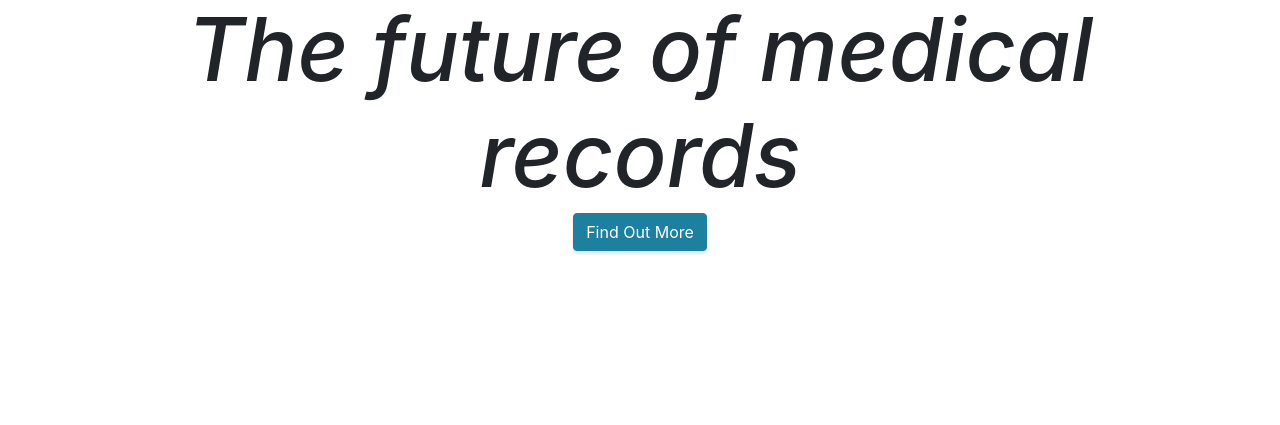
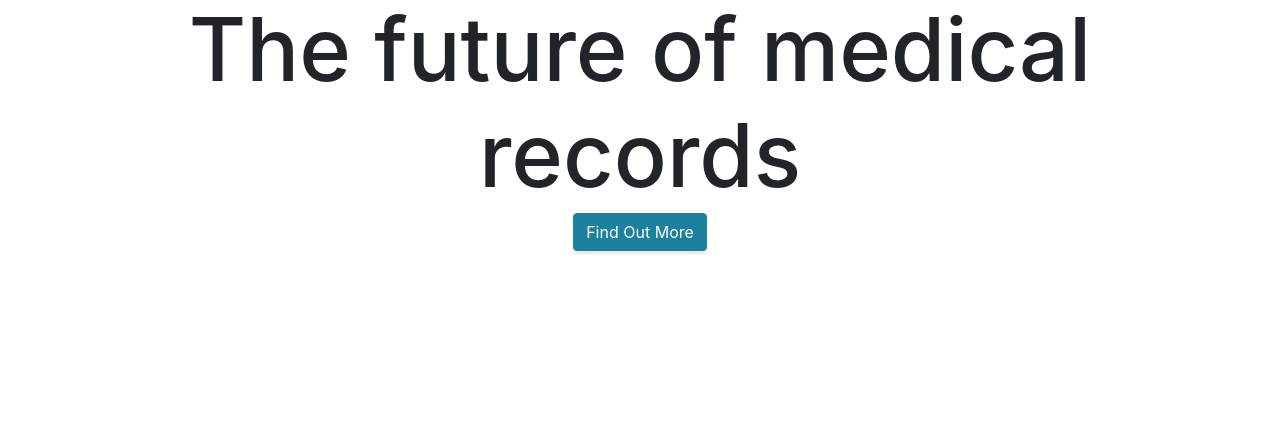
Before and after one commit to phr-chain/website, a website with bundled scripts: page index.html in a window 1280 px wide. Shown: the part 375-800 px from the top of the page. Built offline with nearby package versions, Linux system fonts and the light colour scheme.

Commit message:
Update index.html

```diff
--- a/index.html
+++ b/index.html
@@ -60,7 +60,7 @@
     <div class="container text-center my-auto">
       <img class="img-fluid" width="33%" src="img/logo.png" alt="">
       <h1 class="mb-1">
-        <em>The future of medical records</em>
+        The future of medical records
       </h1>
       <a class="btn btn-primary btn-xl js-scroll-trigger" href="#about">Find Out More</a>
     </div>
```
